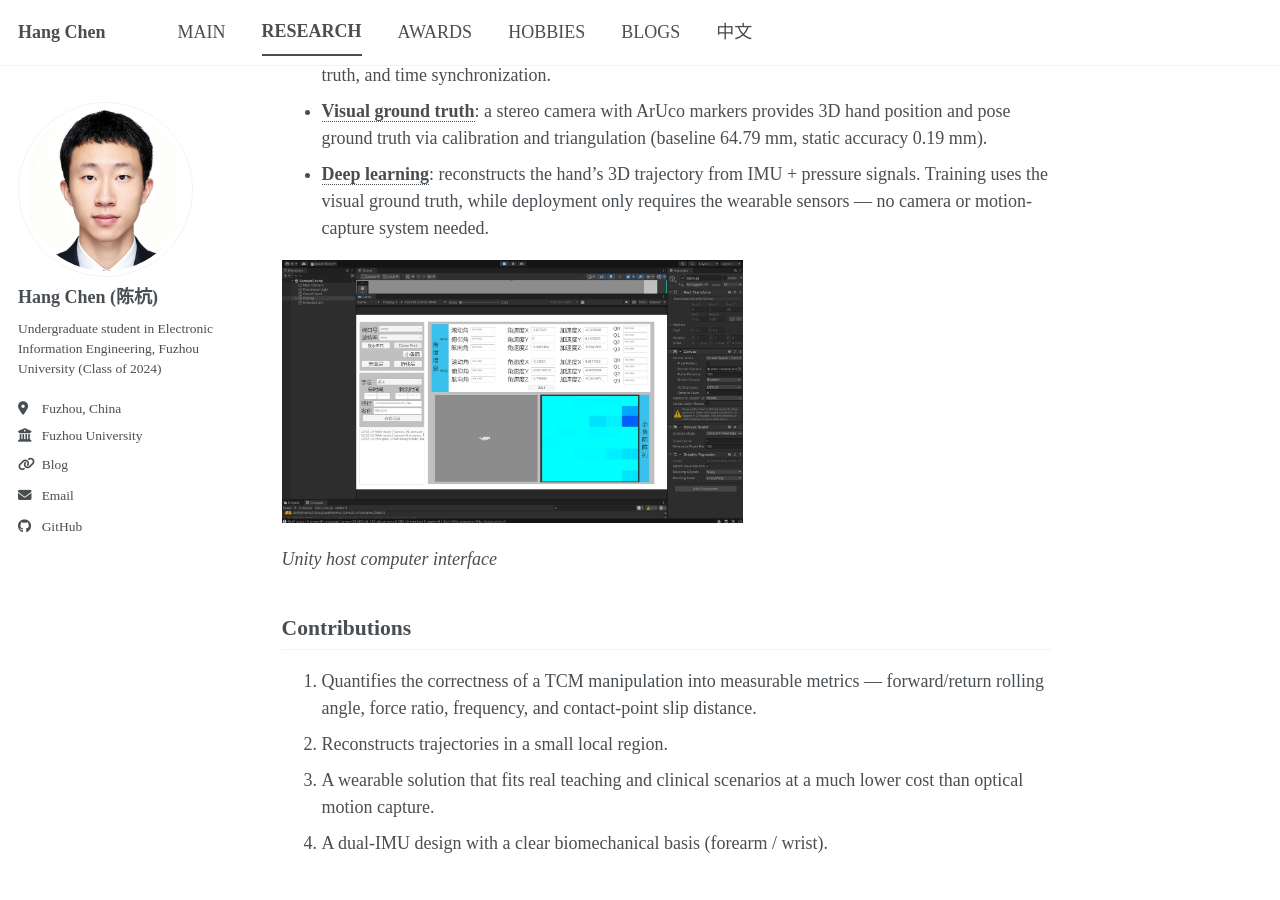
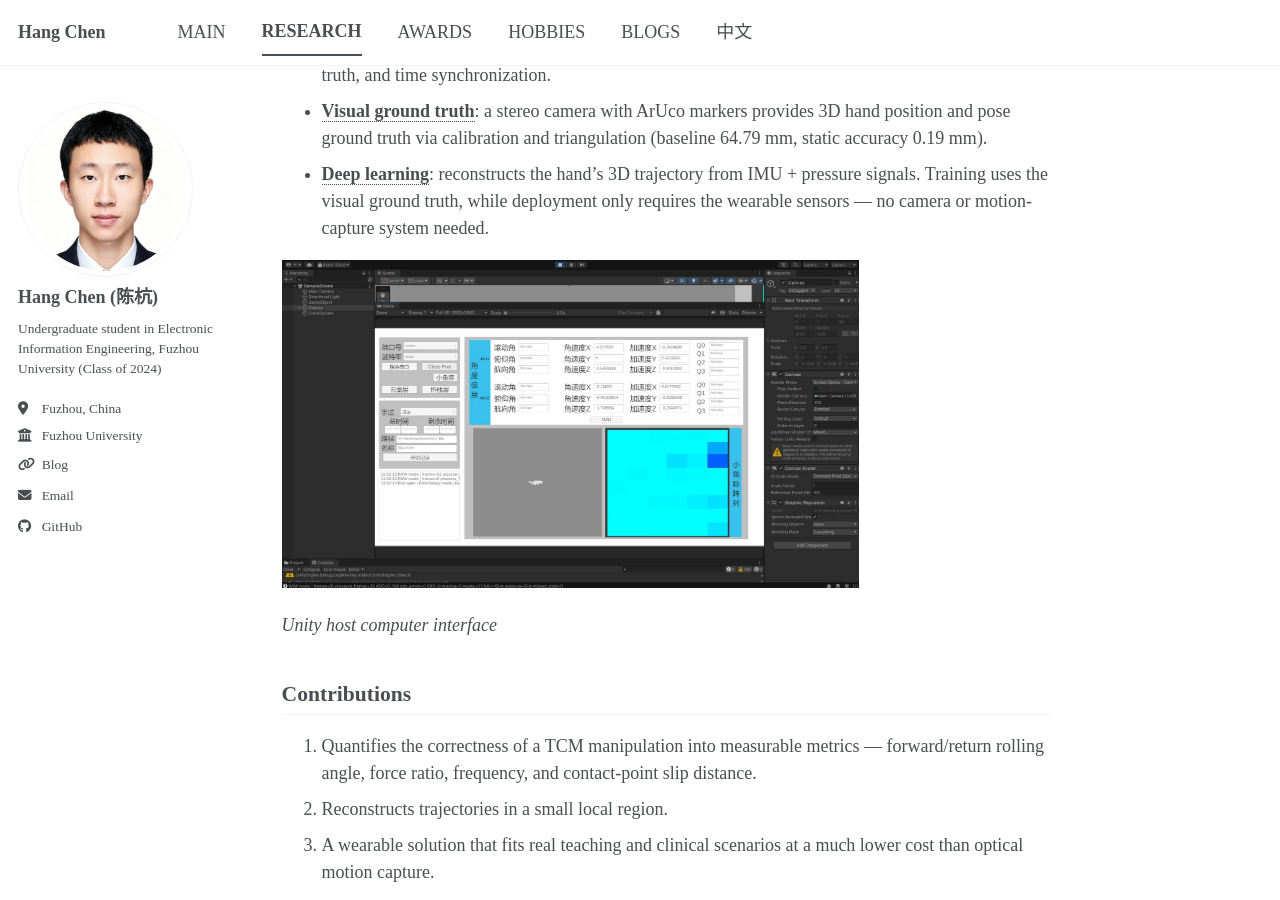
Before and after one commit to Nomkr/Nomkr.github.io, a Jekyll site: the page built from _pages/research.md, in a window 1280 px wide and 900 px high, scrolled down 675 px. Built offline with Jekyll 4.4.1, drawn with Linux system fonts in a browser that asks for light colours; a style sheet for code colours, icons or effects is not loaded.

Commit message:
Set unity image to 75%

```diff
--- a/_pages/research.md
+++ b/_pages/research.md
@@ -18,7 +18,7 @@ The rolling manipulation (Ding's rolling method) is a representative technique i
 - **Visual ground truth**: a stereo camera with ArUco markers provides 3D hand position and pose ground truth via calibration and triangulation (baseline 64.79 mm, static accuracy 0.19 mm).
 - **Deep learning**: reconstructs the hand's 3D trajectory from IMU + pressure signals. Training uses the visual ground truth, while deployment only requires the wearable sensors — no camera or motion-capture system needed.
 
-<img src="{{ '/images/unity.jpg' | relative_url }}" alt="Unity host computer" style="width: 60%;">
+<img src="{{ '/images/unity.jpg' | relative_url }}" alt="Unity host computer" style="width: 75%;">
 
 *Unity host computer interface*
 
```
